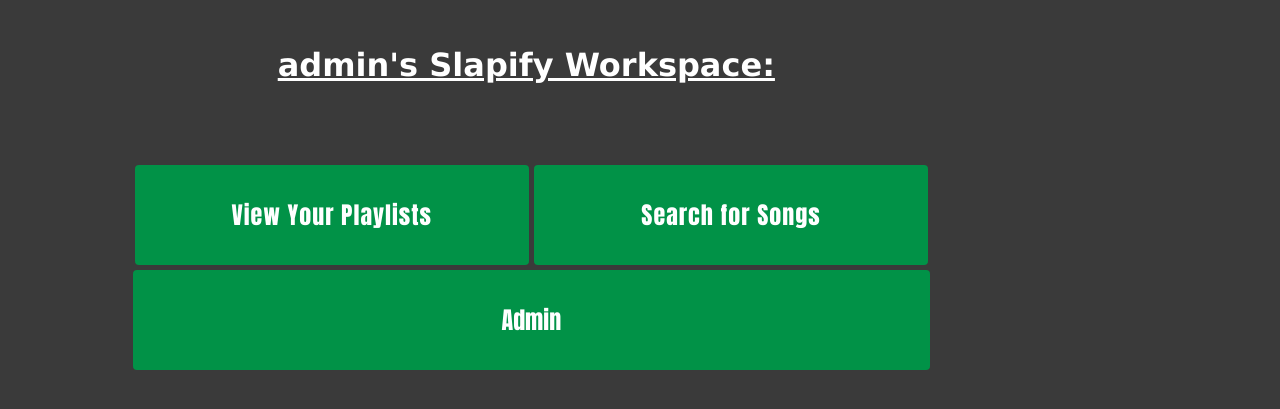
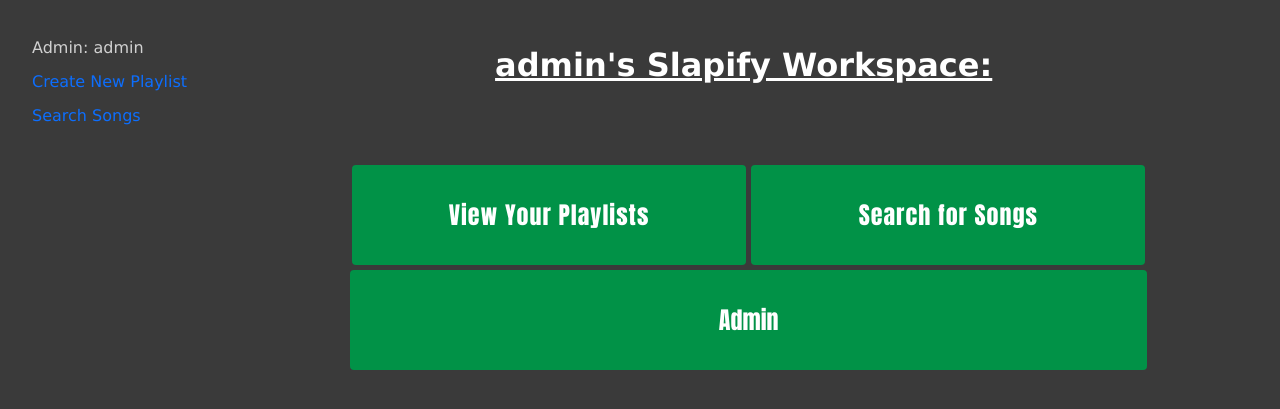
Before and after one commit to GarrettBengtson/Slapify_Project, a Django app: page /slapify/ in a window 1280 px wide. Shown: the part 79-488 px from the top of the page. Run offline with Django 5.2, Linux system fonts and the light colour scheme; a user stored in the database is signed in.

Commit message:
Readded the sidebar to base_template

```diff
--- a/slapify_web_app/templates/base_template.html
+++ b/slapify_web_app/templates/base_template.html
@@ -43,6 +43,17 @@
     {% block sidebar %}
         <div class="row">
             {% if user.is_authenticated %}
+            <div class="col-lg d-lg-block sidebar">
+                <ul class="sidebar-nav">
+                    <li class="sidebar-item">{{user.user_type}}: {{ user.get_username }}</li>
+                    <li class="sidebar-item">
+                        <a href="{% url 'create_playlist' %}">Create New Playlist</a>
+                    </li>
+                    <li class="sidebar-item">
+                        <a href="{% url 'song_search' %}">Search Songs</a>
+                    </li>
+                </ul>
+            </div>
                 <div class="col-lg-10">{% block content %}{% endblock content %}</div>
             {% else %}
                 <div class="col-lg-12">{% block logged_out_content %}{% endblock logged_out_content %}</div>
```
Also changed, not shown: db.sqlite3.
